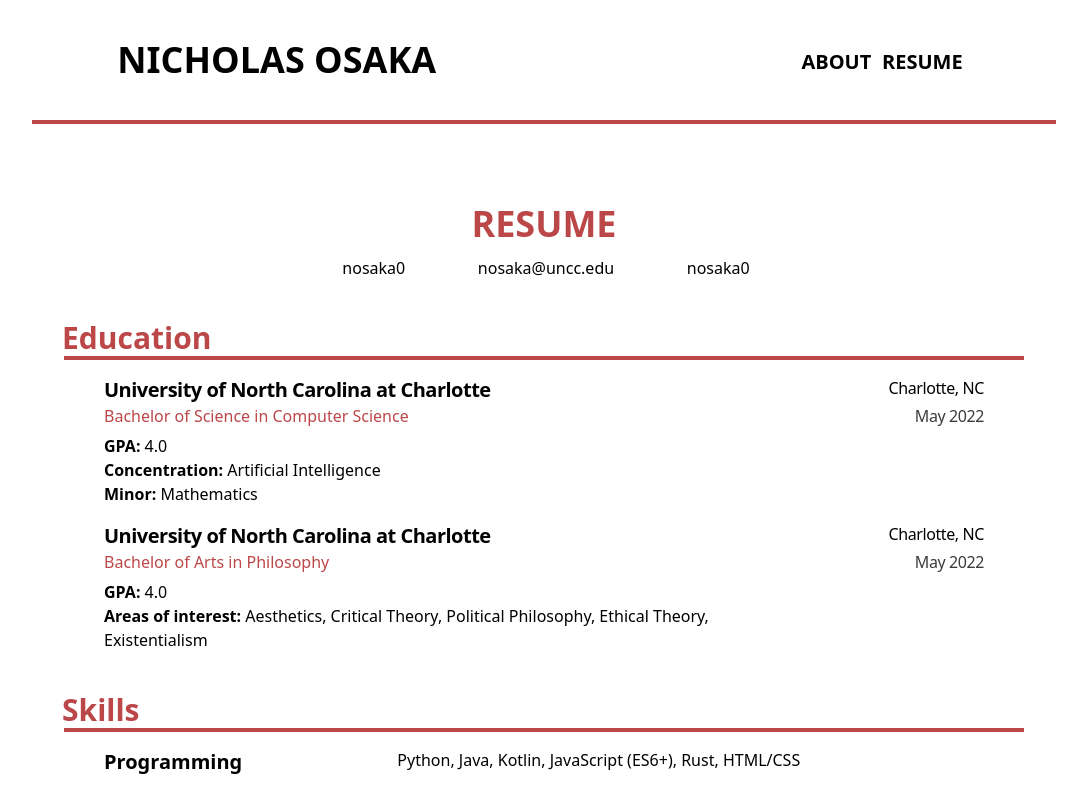
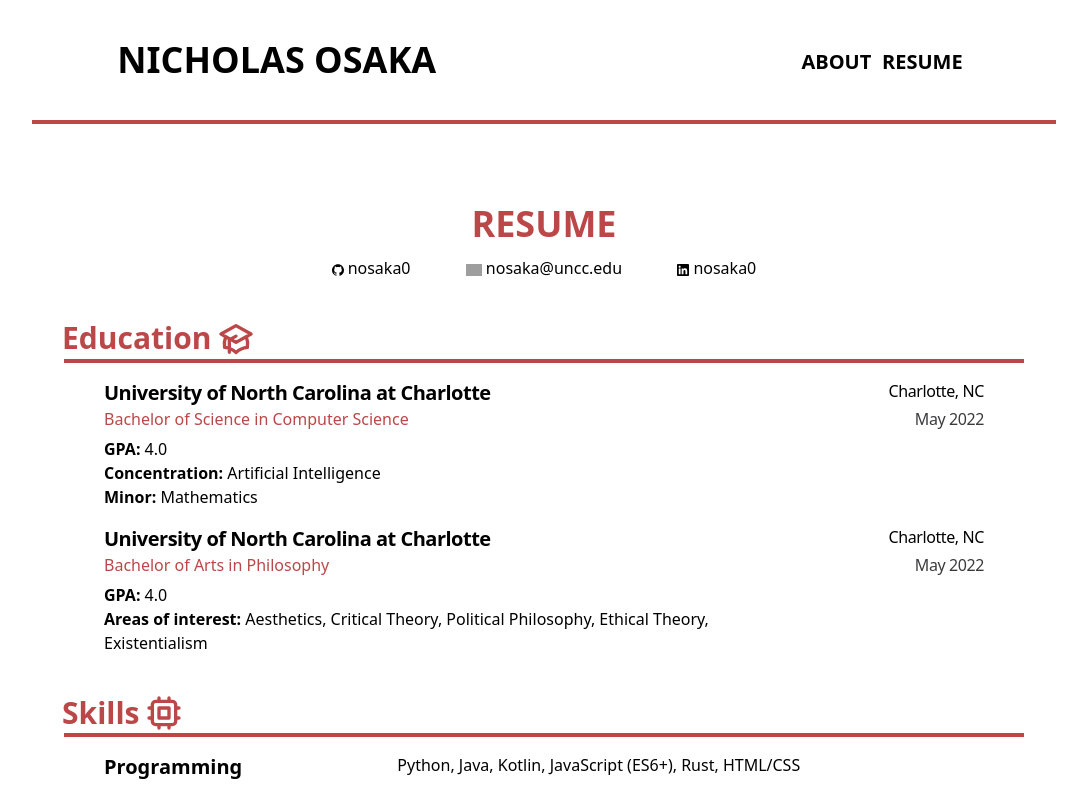
Before and after one commit to nicholasosaka/nosaka.xyz, a Next.js app: page /resume in a window 1280 px wide. Shown: the top 788 px of the page, without its empty margins (96-1183 px from the left). Built offline with nearby package versions, Linux system fonts and the light colour scheme; grey boxes are pictures that could not be loaded.

Commit message:
Revert to not use next/image

```diff
--- a/components/Icon.tsx
+++ b/components/Icon.tsx
@@ -1,15 +1,6 @@
-import Image from 'next/image'
-
 const Icon = (props: any) => {
     return (
-        <div className={`${props.styling} relative`}>
-            <Image
-                src={props.svg} alt={props.alt}
-                layout="fill" // required
-                className={props.styling}
-            />
-        </div>
-
+        <img src={props.svg} alt={props.alt} className={props.styling}/>
     )
 }
 
--- a/components/IconLink.tsx
+++ b/components/IconLink.tsx
@@ -4,7 +4,7 @@ import {Icon} from './Icon'
 const IconLink = (props: any) => {
     return (
         <div className="mx-auto">
-            <Icon svg={props.svg} alt={props.alt} height={props.height} width={props.width} styling={"inline h-3"}/>
+            <Icon svg={props.svg} styling={"inline h-3"}/>
             <Link href={props.link}>
                 <a className="inline font-light ml-1 hover:underline hover:text-chestnut">{props.text}</a>
             </Link>
--- a/components/SectionDivider.tsx
+++ b/components/SectionDivider.tsx
@@ -1,11 +1,10 @@
 import {Icon} from './Icon'
 
-const iconSize = 35
 const SectionDivider = (props: any) => {
     return (
         <div className="mt-10 border-b-4 border-chestnut">
             <h1 className="inline text-3xl font-bold text-chestnut -ml-0.5">{props.title}</h1>
-            <Icon svg={props.svg} alt={`${props.title} Section Header`} height={iconSize} width={iconSize} className={"inline h-10 -mt-3 ml-1"}/>
+            <Icon svg={props.svg} styling={"inline h-10 -mt-3 ml-1"}/>
         </div>
     )
 }
--- a/next.config.js
+++ b/next.config.js
@@ -1,3 +1,6 @@
 module.exports = {
   reactStrictMode: true,
+  images: {
+    disableStaticImages: true,
+  },
 }
--- a/pages/resume.tsx
+++ b/pages/resume.tsx
@@ -5,7 +5,6 @@ import {Education, Skills, Work, Research, Honors} from '../components/Resume'
 import {IconLink} from '../components/IconLink'
 import {SectionDivider} from '../components/SectionDivider'
 
-const smallIconSize = 17
 
 export default function Resume() {
     return (
@@ -19,9 +18,9 @@ export default function Resume() {
             <div className="mt-8 xl:mt-20 mx-auto w-11/12 md:w-9/12 lg:w-9/12">
                 <h1 className="text-4xl uppercase font-extrabold mx-auto w-1/2 text-center text-chestnut">Resume</h1>
                 <div className="flex flex-row mx-auto sm:w-8/12 lg:w-6/12 justify-between my-3">
-                    <IconLink svg="/svgs/github.svg" alt="GitHub Icon" text="nosaka0" height={smallIconSize} width={smallIconSize} link="https://github.com/nosaka0"/>
-                    <IconLink svg="/svgs/email.svg" alt="Email Icon" text="nosaka@uncc.edu" height={smallIconSize} width={smallIconSize} link="mailto:nosaka@uncc.edu"/>
-                    <IconLink svg="/svgs/linkedin.svg" alt="LinkedIn Icon" text="nosaka0" height={smallIconSize} width={smallIconSize} link="https://www.linkedin.com/in/nosaka0"/>
+                    <IconLink svg="/svgs/github.svg" alt="GitHub Icon" text="nosaka0" link="https://github.com/nosaka0"/>
+                    <IconLink svg="/svgs/email.svg" alt="Email Icon" text="nosaka@uncc.edu" link="mailto:nosaka@uncc.edu"/>
+                    <IconLink svg="/svgs/linkedin.svg" alt="LinkedIn Icon" text="nosaka0" link="https://www.linkedin.com/in/nosaka0"/>
                 </div>
 
                 {/* Education */}
```
Also changed, not shown: next-env.d.ts.
